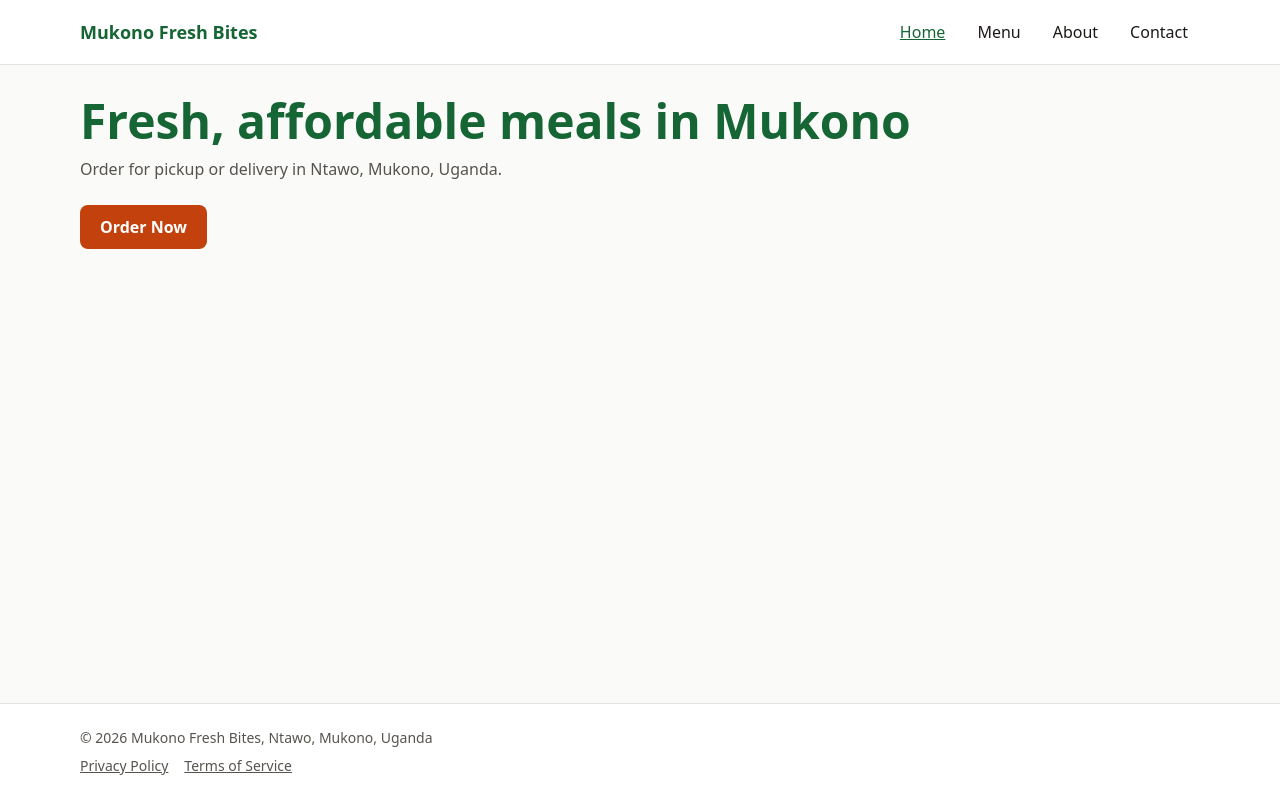
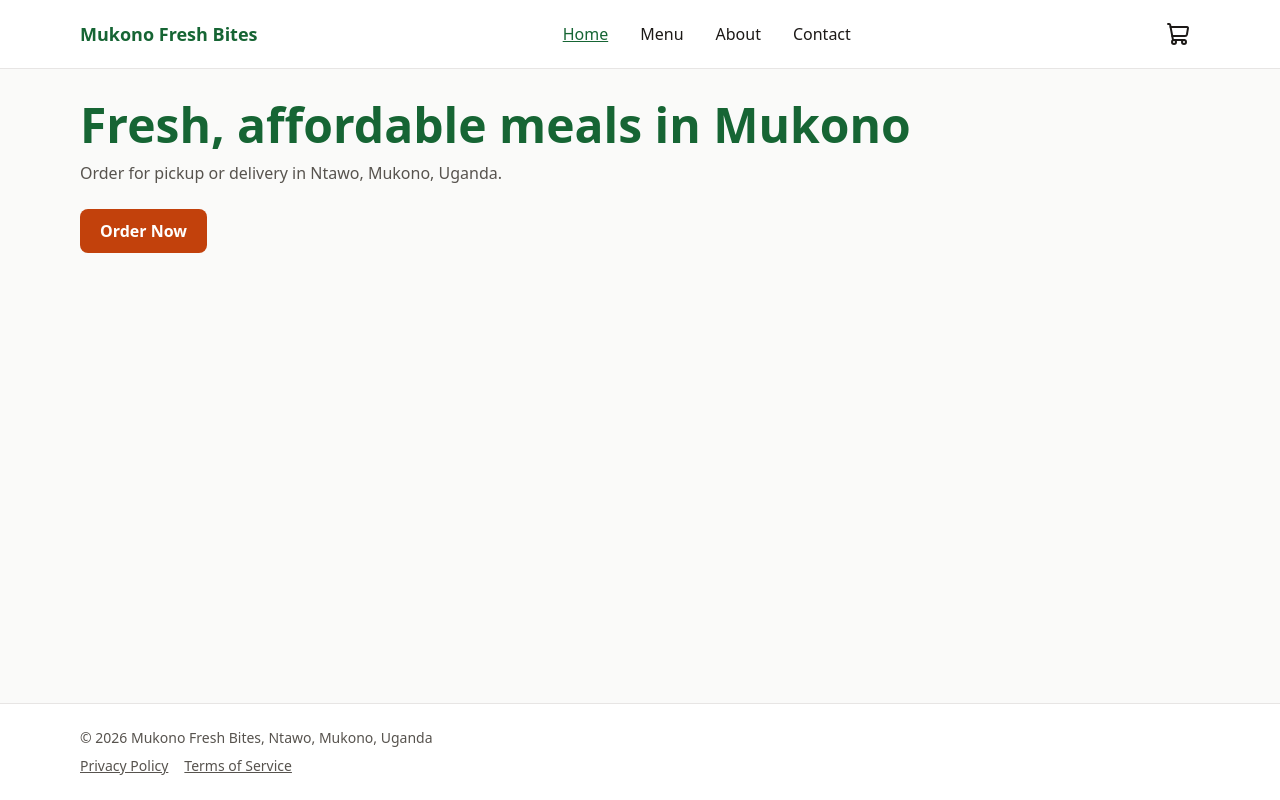
Before and after one commit to salehjoseph/mukono-fresh-bites, a React (Vite) app in the folder client/: page / in a window 1280 px wide. Built offline with nearby package versions, Linux system fonts and the light colour scheme; no server answers.

Commit message:
feat: add shopping cart with persistence and running subtotal

```diff
--- a/client/src/App.jsx
+++ b/client/src/App.jsx
@@ -1,6 +1,11 @@
 import { RouterProvider } from 'react-router-dom';
 import { router } from './routes';
+import { CartProvider } from './store/cartContext';
 
 export default function App() {
-  return <RouterProvider router={router} />;
+  return (
+    <CartProvider>
+      <RouterProvider router={router} />
+    </CartProvider>
+  );
 }
--- a/client/src/layouts/PublicLayout.jsx
+++ b/client/src/layouts/PublicLayout.jsx
@@ -3,6 +3,8 @@ import { NavLink, Link, Outlet } from 'react-router-dom';
 import { Menu, X } from 'lucide-react';
 import { BUSINESS } from '../constants/business';
 import { whatsappLink } from '../utils/whatsapp';
+import { ShoppingCart } from 'lucide-react';
+import { useCart } from '../store/cartContext';
 
 const links = [
   { to: '/', label: 'Home' },
@@ -22,6 +24,7 @@ function linkClass({ isActive }) {
 export default function PublicLayout() {
   const [open, setOpen] = useState(false);
   const wa = whatsappLink();
+  const { itemCount } = useCart();
   const navState = open ? 'block' : 'hidden';
 
   return (
@@ -70,6 +73,18 @@ export default function PublicLayout() {
               ))}
             </ul>
           </nav>
+          <Link
+            to="/cart"
+            className="relative inline-flex min-h-11 min-w-11 items-center justify-center"
+            aria-label={`Cart, ${itemCount} item${itemCount === 1 ? '' : 's'}`}
+          >
+            <ShoppingCart aria-hidden="true" />
+            {itemCount > 0 && (
+              <span className="absolute -right-1 -top-1 flex h-5 w-5 items-center justify-center rounded-full bg-accent-700 text-xs font-bold text-white">
+                {itemCount}
+              </span>
+            )}
+          </Link>
         </div>
       </header>
 
--- /dev/null
+++ b/client/src/pages/Cart.jsx
@@ -0,0 +1,92 @@
+import { Trash2, Minus, Plus } from 'lucide-react';
+import Button from '../components/Button';
+import Seo from '../components/Seo';
+import { useCart } from '../store/cartContext';
+import { formatUGX } from '../utils/format';
+
+export default function Cart() {
+  const { items, subtotal, increaseQty, decreaseQty, removeItem, clearCart } = useCart();
+
+  return (
+    <>
+      <Seo title="Your cart" description="Review the items in your cart before checkout." />
+      <h1 className="text-3xl font-bold text-brand-800">Your cart</h1>
+
+      {items.length === 0 ? (
+        <div className="mt-6">
+          <p className="text-muted">Your cart is empty.</p>
+          <Button to="/menu" className="mt-4">
+            Browse the menu
+          </Button>
+        </div>
+      ) : (
+        <div className="mt-6">
+          <ul className="space-y-4">
+            {items.map((line) => (
+              <li
+                key={line.id}
+                className="flex items-center justify-between gap-4 rounded-lg border border-stone-200 bg-white p-4"
+              >
+                <div className="flex-1">
+                  <p className="font-semibold text-ink">{line.name}</p>
+                  <p className="text-sm text-muted">{formatUGX(line.price_ugx)} each</p>
+                </div>
+
+                <div className="flex items-center gap-2">
+                  <button
+                    type="button"
+                    onClick={() => decreaseQty(line.id)}
+                    aria-label={`Decrease quantity of ${line.name}`}
+                    className="inline-flex min-h-11 min-w-11 items-center justify-center rounded border border-stone-300 hover:bg-brand-50"
+                  >
+                    <Minus size={16} aria-hidden="true" />
+                  </button>
+                  <span className="w-6 text-center font-medium" aria-live="polite">
+                    {line.quantity}
+                  </span>
+                  <button
+                    type="button"
+                    onClick={() => increaseQty(line.id)}
+                    aria-label={`Increase quantity of ${line.name}`}
+                    className="inline-flex min-h-11 min-w-11 items-center justify-center rounded border border-stone-300 hover:bg-brand-50"
+                  >
+                    <Plus size={16} aria-hidden="true" />
+                  </button>
+                </div>
+
+                <p className="w-24 text-right font-semibold text-brand-800">
+                  {formatUGX(line.price_ugx * line.quantity)}
+                </p>
+
+                <button
+                  type="button"
+                  onClick={() => removeItem(line.id)}
+                  aria-label={`Remove ${line.name} from cart`}
+                  className="inline-flex min-h-11 min-w-11 items-center justify-center text-muted hover:text-accent-700"
+                >
+                  <Trash2 size={18} aria-hidden="true" />
+                </button>
+              </li>
+            ))}
+          </ul>
+
+          <div className="mt-6 flex items-center justify-between border-t border-stone-200 pt-4">
+            <button type="button" onClick={clearCart} className="text-sm text-muted underline">
+              Clear cart
+            </button>
+            <p className="text-xl font-bold text-brand-800">Subtotal: {formatUGX(subtotal)}</p>
+          </div>
+
+          <div className="mt-6">
+            <Button to="/checkout" className="w-full sm:w-auto">
+              Proceed to checkout
+            </Button>
+            <p className="mt-2 text-sm text-muted">
+              Delivery fee, if applicable, is calculated at checkout.
+            </p>
+          </div>
+        </div>
+      )}
+    </>
+  );
+}
--- a/client/src/pages/Menu.jsx
+++ b/client/src/pages/Menu.jsx
@@ -4,10 +4,13 @@ import Seo from '../components/Seo';
 import { useFetch } from '../hooks/useFetch';
 import { apiGet } from '../services/api';
 import { formatUGX } from '../utils/format';
+import { useCart } from '../store/cartContext';
+import Button from '../components/Button';
 
 export default function Menu() {
   const [search, setSearch] = useState('');
   const [activeCategory, setActiveCategory] = useState('');
+  const { addItem } = useCart();
 
   const { data: categories } = useFetch(() => apiGet('/categories'), []);
 
@@ -96,8 +99,16 @@ export default function Menu() {
                 <h2 className="font-semibold text-ink">{item.name}</h2>
                 <p className="mt-1 text-sm text-muted">{item.description}</p>
                 <p className="mt-2 font-bold text-brand-800">{formatUGX(item.price_ugx)}</p>
-                {!item.is_available && (
+                   {!item.is_available ? (
                   <p className="mt-1 text-sm font-medium text-accent-700">Currently unavailable</p>
+                ) : (
+                  <Button
+                    variant="outline"
+                    className="mt-3 w-full"
+                    onClick={() => addItem(item)}
+                  >
+                    Add to cart
+                  </Button>
                 )}
               </li>
             ))}
--- a/client/src/routes/index.jsx
+++ b/client/src/routes/index.jsx
@@ -7,6 +7,7 @@ import Contact from '../pages/Contact';
 import NotFound from '../pages/NotFound';
 import Privacy from '../pages/Privacy';
 import Terms from '../pages/Terms';
+import Cart from '../pages/Cart';
 
 export const router = createBrowserRouter([
   {
@@ -16,6 +17,7 @@ export const router = createBrowserRouter([
       { path: '/menu', element: <Menu /> },
       { path: '/about', element: <About /> },
       { path: '/contact', element: <Contact /> },
+      { path: '/cart', element: <Cart /> },
       { path: '*', element: <NotFound /> },
       { path: '/privacy', element: <Privacy /> },
       { path: '/terms', element: <Terms /> },
--- /dev/null
+++ b/client/src/store/cartContext.jsx
@@ -0,0 +1,74 @@
+import { createContext, useContext, useEffect, useReducer } from 'react';
+
+const CartContext = createContext(null);
+const STORAGE_KEY = 'mfb_cart';
+
+function loadInitialCart() {
+  try {
+    const raw = localStorage.getItem(STORAGE_KEY);
+    return raw ? JSON.parse(raw) : [];
+  } catch {
+    return [];
+  }
+}
+
+function cartReducer(state, action) {
+  switch (action.type) {
+    case 'ADD_ITEM': {
+      const { item } = action;
+      const existing = state.find((line) => line.id === item.id);
+      if (existing) {
+        return state.map((line) =>
+          line.id === item.id ? { ...line, quantity: line.quantity + 1 } : line,
+        );
+      }
+      return [...state, { id: item.id, name: item.name, price_ugx: item.price_ugx, quantity: 1 }];
+    }
+    case 'REMOVE_ITEM':
+      return state.filter((line) => line.id !== action.id);
+    case 'INCREASE_QTY':
+      return state.map((line) =>
+        line.id === action.id ? { ...line, quantity: line.quantity + 1 } : line,
+      );
+    case 'DECREASE_QTY':
+      return state
+        .map((line) =>
+          line.id === action.id ? { ...line, quantity: line.quantity - 1 } : line,
+        )
+        .filter((line) => line.quantity > 0);
+    case 'CLEAR_CART':
+      return [];
+    default:
+      return state;
+  }
+}
+
+export function CartProvider({ children }) {
+  const [items, dispatch] = useReducer(cartReducer, undefined, loadInitialCart);
+
+  useEffect(() => {
+    localStorage.setItem(STORAGE_KEY, JSON.stringify(items));
+  }, [items]);
+
+  const subtotal = items.reduce((sum, line) => sum + line.price_ugx * line.quantity, 0);
+  const itemCount = items.reduce((sum, line) => sum + line.quantity, 0);
+
+  const value = {
+    items,
+    subtotal,
+    itemCount,
+    addItem: (item) => dispatch({ type: 'ADD_ITEM', item }),
+    removeItem: (id) => dispatch({ type: 'REMOVE_ITEM', id }),
+    increaseQty: (id) => dispatch({ type: 'INCREASE_QTY', id }),
+    decreaseQty: (id) => dispatch({ type: 'DECREASE_QTY', id }),
+    clearCart: () => dispatch({ type: 'CLEAR_CART' }),
+  };
+
+  return <CartContext.Provider value={value}>{children}</CartContext.Provider>;
+}
+
+export function useCart() {
+  const ctx = useContext(CartContext);
+  if (!ctx) throw new Error('useCart must be used within a CartProvider');
+  return ctx;
+}
```
